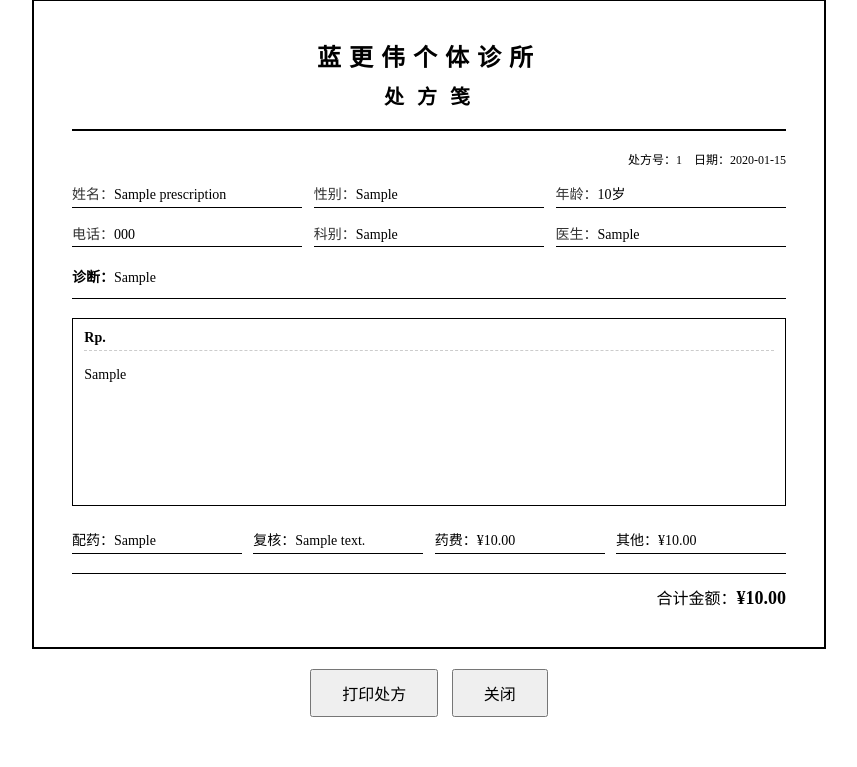
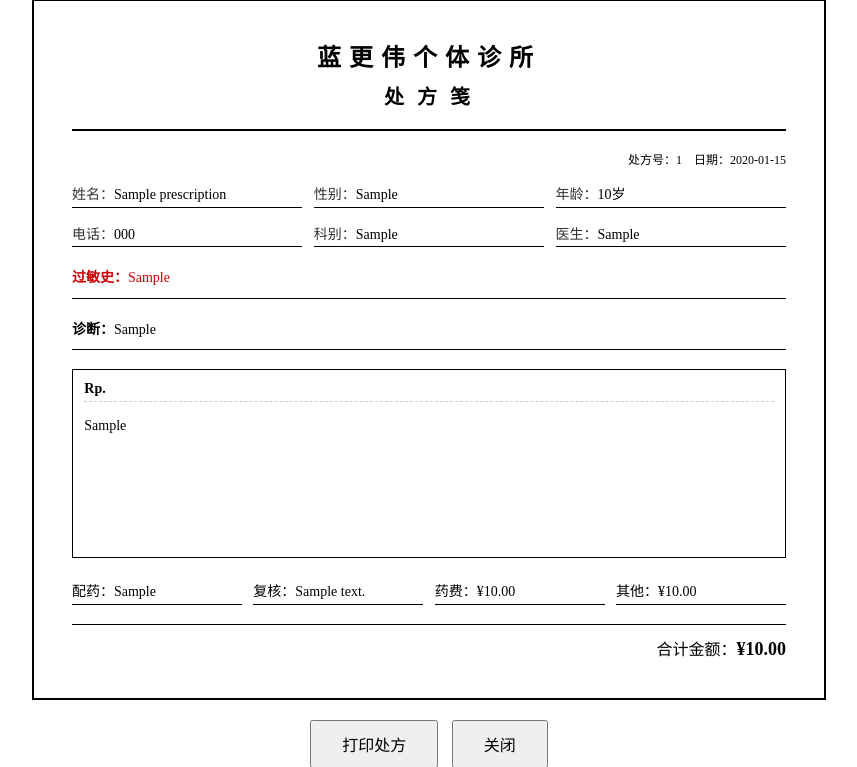
Before and after one commit to Hsin-Lan/clinic_is, a Flask app: page /prescriptions/1/print in a window 1280 px wide. Shown: the part 77-844 px from the top of the page, without its empty margins (211-1068 px from the left). Before the commit the page ends 794 px from the top, so only its background shows below. Run offline with Flask 3, Linux system fonts and the light colour scheme; tables that the repository leaves empty hold one stand-in row (values such as "Sample post").

Commit message:
ft: 优化处方打印

```diff
--- a/templates/prescriptions/print.html
+++ b/templates/prescriptions/print.html
@@ -52,6 +52,16 @@
         .info-grid label {
             font-weight: normal;
             color: #333;
+        }
+        .allergy-section {
+            margin-bottom: 5mm;
+            border-bottom: 1px solid #000;
+            padding-bottom: 3mm;
+            color: #c00;
+        }
+        .allergy-section label {
+            font-weight: bold;
+            color: #c00;
         }
         .diagnosis-section {
             margin-bottom: 5mm;
@@ -132,6 +142,10 @@
             <div><label>医生：</label>{{ prescription.doctor or '-' }}</div>
         </div>
 
+        <div class="allergy-section">
+            <label>过敏史：</label>{{ prescription.patient.allergy if prescription.patient and prescription.patient.allergy else '无' }}
+        </div>
+
         <div class="diagnosis-section">
             <label>诊断：</label>{{ prescription.diagnosis or '-' }}
         </div>
@@ -142,8 +156,8 @@
         </div>
 
         <div class="footer-grid">
-            <div><label>配药：</label>{{ prescription.dispenser or '&nbsp;' }}</div>
-            <div><label>复核：</label>{{ prescription.reviewer or '&nbsp;' }}</div>
+            <div><label>配药：</label>{{ prescription.dispenser or '' }}</div>
+            <div><label>复核：</label>{{ prescription.reviewer or '' }}</div>
             <div><label>药费：</label>¥{{ prescription.drug_fee }}</div>
             <div><label>其他：</label>¥{{ prescription.other_fee }}</div>
         </div>
```
